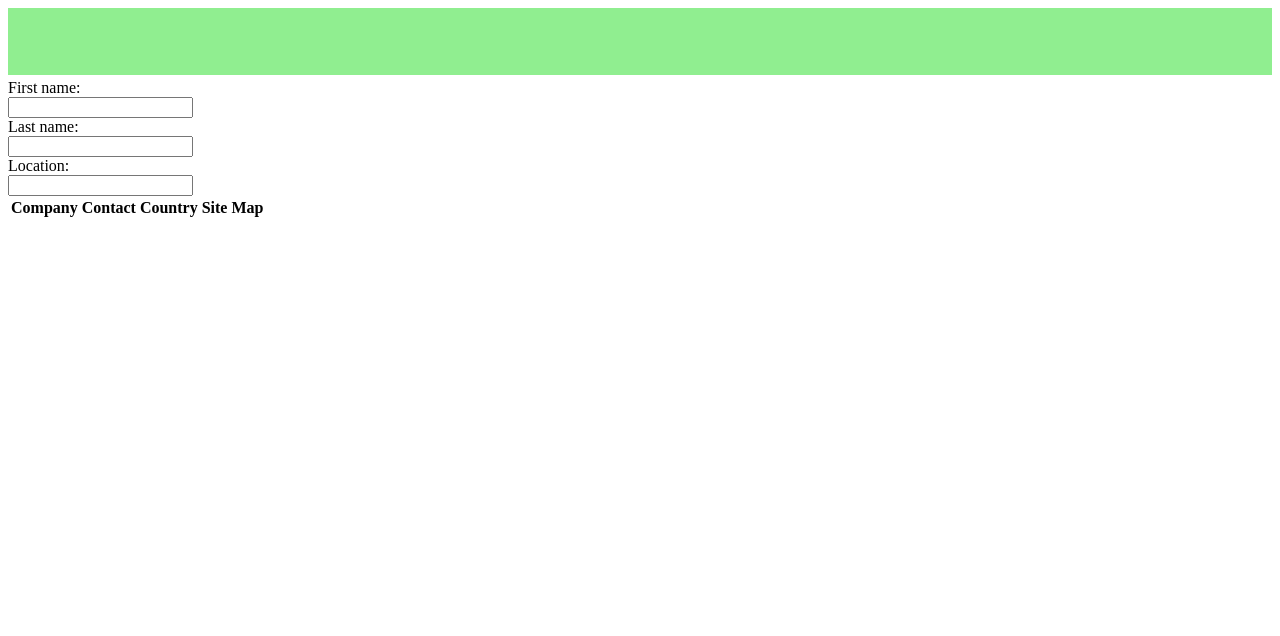
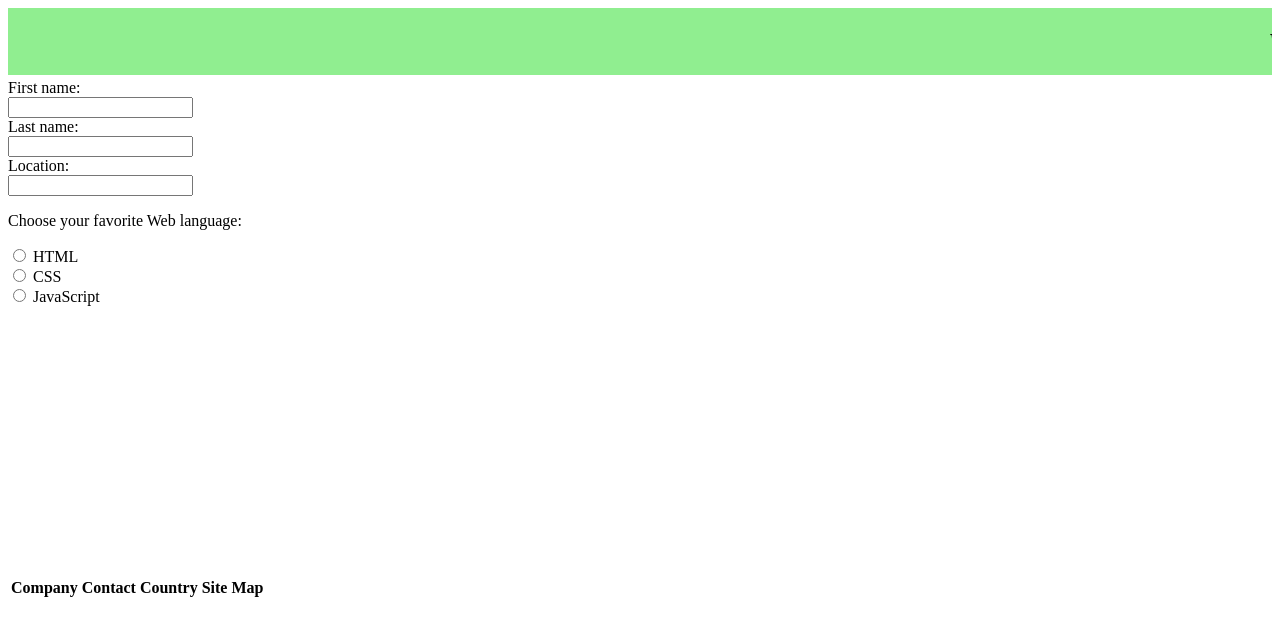
Before and after one commit to mashkoorq/AWS-devops, a plain HTML site: page index.html in a window 1280 px wide. Drawn offline with Linux system fonts and the light colour scheme.

Commit message:
added Radio options in the home page

```diff
--- a/index.html
+++ b/index.html
@@ -19,7 +19,32 @@
   <input type="text" id="Location" name="location">
 </form>
 
+ <p>Choose your favorite Web language:</p>
 
+<form>
+  <input type="radio" id="html" name="fav_language" value="HTML">
+  <label for="html">HTML</label><br>
+  <input type="radio" id="css" name="fav_language" value="CSS">
+  <label for="css">CSS</label><br>
+  <input type="radio" id="javascript" name="fav_language" value="JavaScript">
+  <label for="javascript">JavaScript</label>
+</form>
+
+<br>
+<br>
+<br>
+<br>
+<br>
+<br>
+<br>
+<br>
+<br>
+<br>
+<br>
+<br>
+<br>
+<br>
+<br>
 <table  direction="bottom">
   <tr>
     <th>Company   </th>
```
